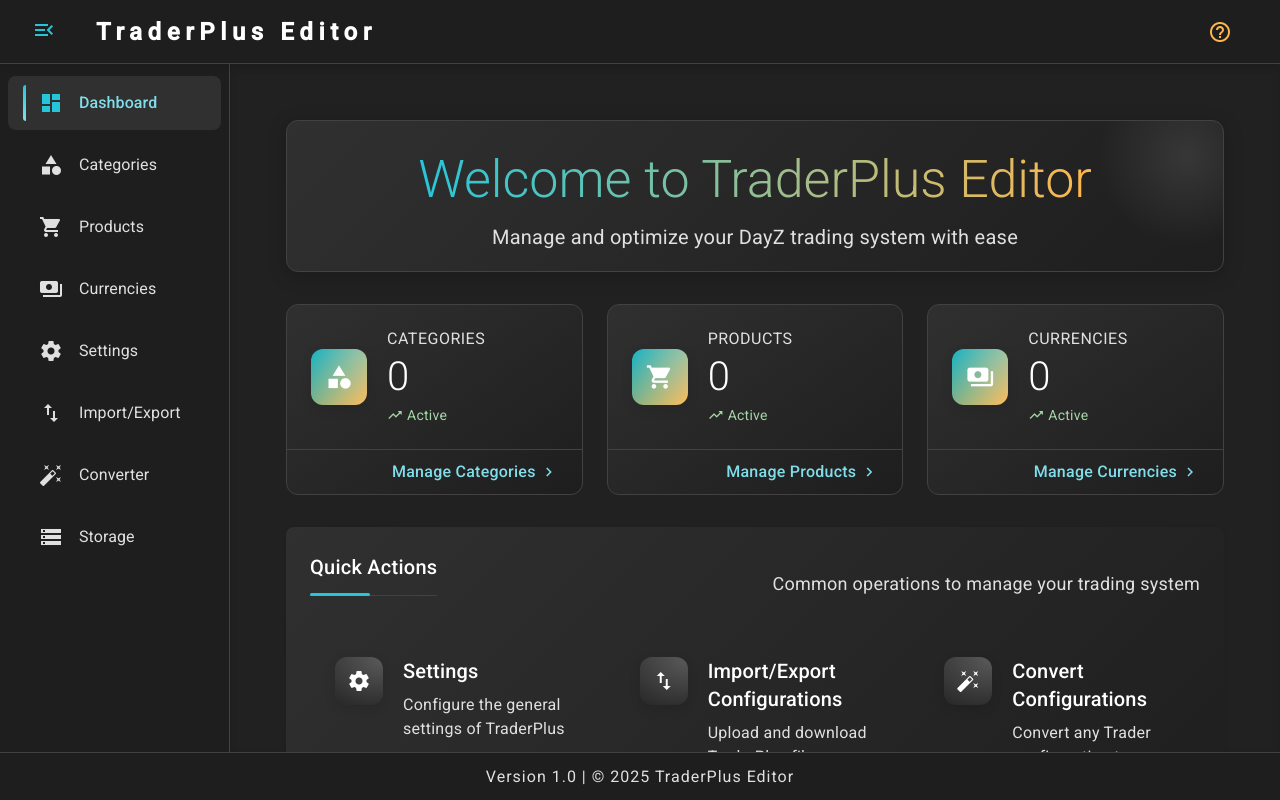
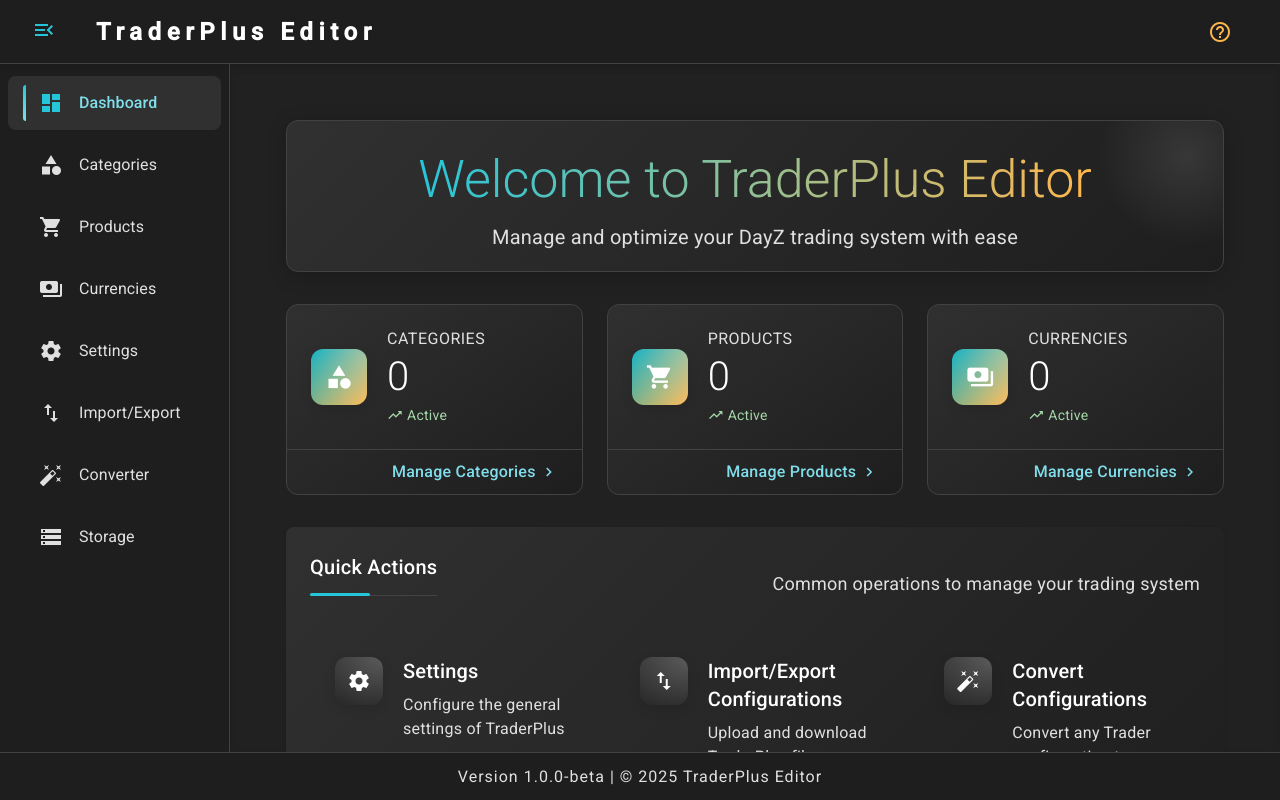
Before and after one commit to TheDmitri/traderpluseditor, an Angular app: page /dashboard in a window 1280 px wide. Built offline with nearby package versions, Linux system fonts and the light colour scheme.

Commit message:
feat(versioning): update application version display to use environment variable

```diff
--- a/src/app/app.component.html
+++ b/src/app/app.component.html
@@ -35,7 +35,7 @@
 
   <footer class="app-footer">
     <div class="footer-content">
-      <span>Version 1.0 | © 2025 TraderPlus Editor</span>
+      <span>Version {{ appVersion }} | © 2025 TraderPlus Editor</span>
     </div>
   </footer>
 </div>
--- a/src/app/app.component.ts
+++ b/src/app/app.component.ts
@@ -4,6 +4,7 @@
 import { MatIconModule } from '@angular/material/icon';
 import { MatToolbarModule } from '@angular/material/toolbar';
 import { MatTooltipModule } from '@angular/material/tooltip';
+import { environment } from '../environments/environment';
 
 import { NavigationComponent } from './shared/components/navigation/navigation.component';
 import { HelpPanelComponent } from './shared/components/help-panel/help-panel.component';
@@ -26,6 +27,7 @@
   private navigationService = inject(NavigationService);
   private dialog = inject(MatDialog);
   title = 'traderpluseditor';
+  appVersion = environment.version;
 
   ngOnInit(): void {
     // Additional initialization can be added here if needed
--- a/src/app/core/services/storage.service.ts
+++ b/src/app/core/services/storage.service.ts
@@ -6,6 +6,7 @@
   Product,
 } from '../models';
 import { BehaviorSubject, Observable } from 'rxjs';
+import { environment } from '../../../environments/environment';
 
 /**
  * Storage keys for LocalStorage
@@ -38,7 +39,7 @@
   providedIn: 'root',
 })
 export class StorageService {
-  private readonly APP_VERSION = '1.0.0';
+  private readonly APP_VERSION = environment.version;
   private readonly CACHE_LIFETIME = 300000; // 5 minutes in milliseconds
 
   // Signals for reactive state management (important for backward compatibility)
--- a/src/app/shared/components/help-panel/help-panel.component.html
+++ b/src/app/shared/components/help-panel/help-panel.component.html
@@ -124,7 +124,7 @@
           and manage their trading economy easily and efficiently.
         </p>
         <div class="version-info">
-          <span>Version 1.0</span>
+          <span>Version {{ appVersion }}</span>
           <span>© 2025 TraderPlus Editor</span>
         </div>
       </div>
--- a/src/app/shared/components/help-panel/help-panel.component.ts
+++ b/src/app/shared/components/help-panel/help-panel.component.ts
@@ -5,6 +5,7 @@
 import { MatButtonModule } from '@angular/material/button';
 import { MatTooltipModule } from '@angular/material/tooltip';
 import { animate, state, style, transition, trigger } from '@angular/animations';
+import { environment } from '../../../../environments/environment';
 
 export type SectionId = 'getting-started' | 'external-resources' | 'about';
 
@@ -39,6 +40,7 @@
 export class HelpPanelComponent {
   // Track which section is currently expanded
   expandedSection: SectionId | null = 'getting-started';
+  appVersion = environment.version;
 
   constructor(
     public dialogRef: MatDialogRef<HelpPanelComponent>
```
